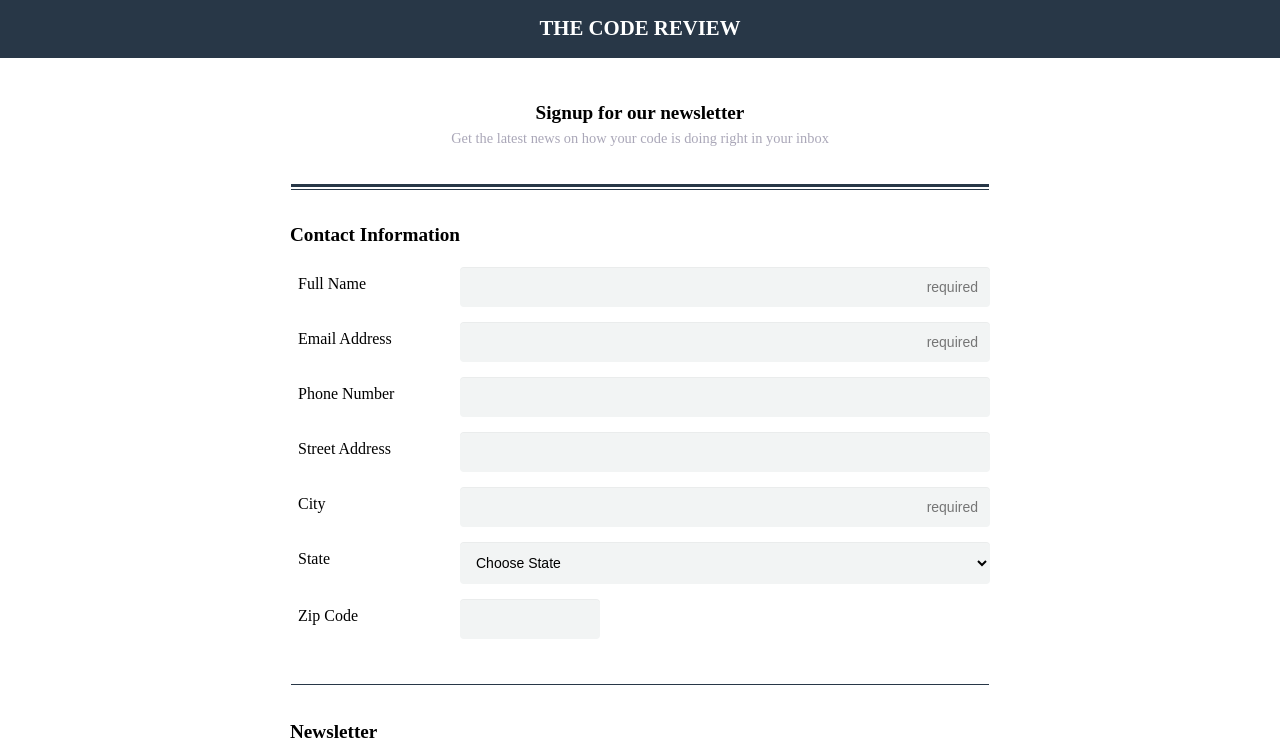
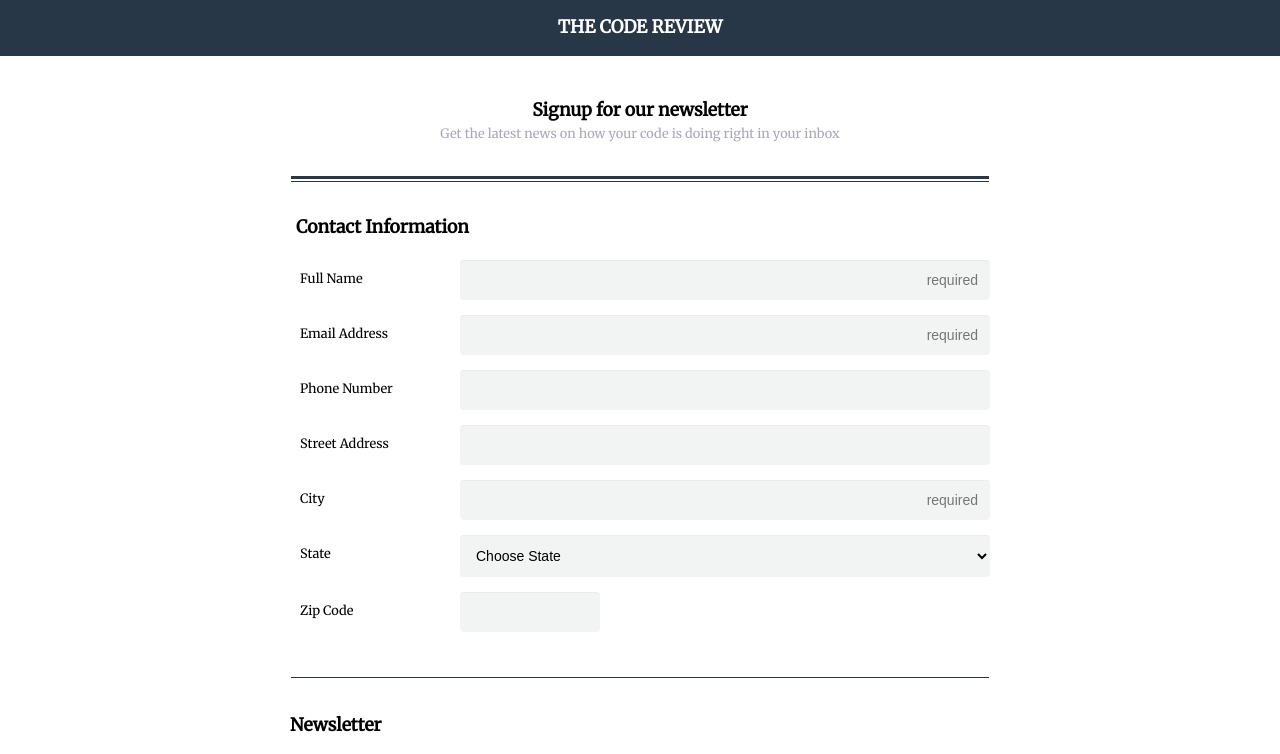
Before and after one commit to tacomother/techdegree-project-3, a plain HTML site: page index.html in a window 1280 px wide. Shown: the top 754 px of the page. Drawn offline with Linux system fonts and the light colour scheme.

Commit message:
changed some of it.

```diff
--- a/css/style.css
+++ b/css/style.css
@@ -5,12 +5,13 @@
 }
 
 body {
+  font-family: 'Merriweather', sans-serif;
   margin: 0;
 }
 
 h1 {
   text-transform: uppercase;
-  font-size: 1.3em;
+  font-size: 1.1em;
 
   color: #fff;
   background-color: #283747;
@@ -20,12 +21,12 @@ h1 {
 }
 
 h2 {
-  font-size: 1.2em;
+  font-size: 1.1em;
   margin-bottom: -8px;
 }
 
 p {
-  font-size: 0.9em;
+  font-size: 0.8em;
   color: #aaa7b8;
 }
 
@@ -42,6 +43,7 @@ fieldset {
 label {
   display: block;
   margin-bottom: 5px;
+  font-size: 0.8em;
 }
 
 input[type="text"],
@@ -124,9 +126,13 @@ footer p {
   text-align: center;
 }
 
+.group1 .f-title {
+  margin-left: 4px;
+}
+
 .f-title {
   font-weight: bold;
-  font-size: 1.2em;
+  font-size: 1.1em;
 
 
   padding-top: 4px;
@@ -143,7 +149,7 @@ footer p {
 }
 
 .group2 label {
-  font-size: .9em;
+  font-size: .8em;
   margin-bottom: 10px;
 }
 
@@ -185,7 +191,7 @@ input::placeholder {
   }
 
   .group1 label {
-    padding: 8px;
+    padding: 10px;
     float: left;
     clear: both;
   }
--- a/index.html
+++ b/index.html
@@ -4,6 +4,7 @@
     <meta charset="utf-8">
     <meta name="viewport" content="width=device-width, initial-scale=1">
     <title>Online Registration Form</title>
+    <link href="https://fonts.googleapis.com/css?family=Merriweather" rel="stylesheet">
     <link rel="stylesheet" href="css/style.css">
   </head>
 
```
